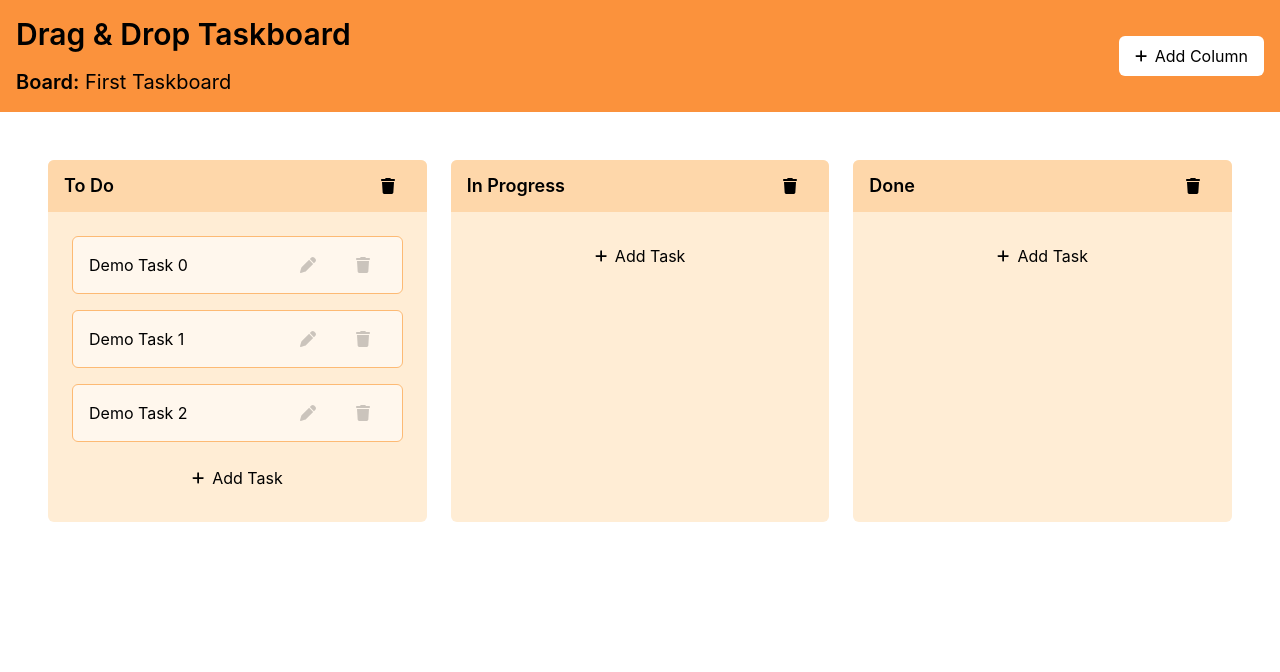
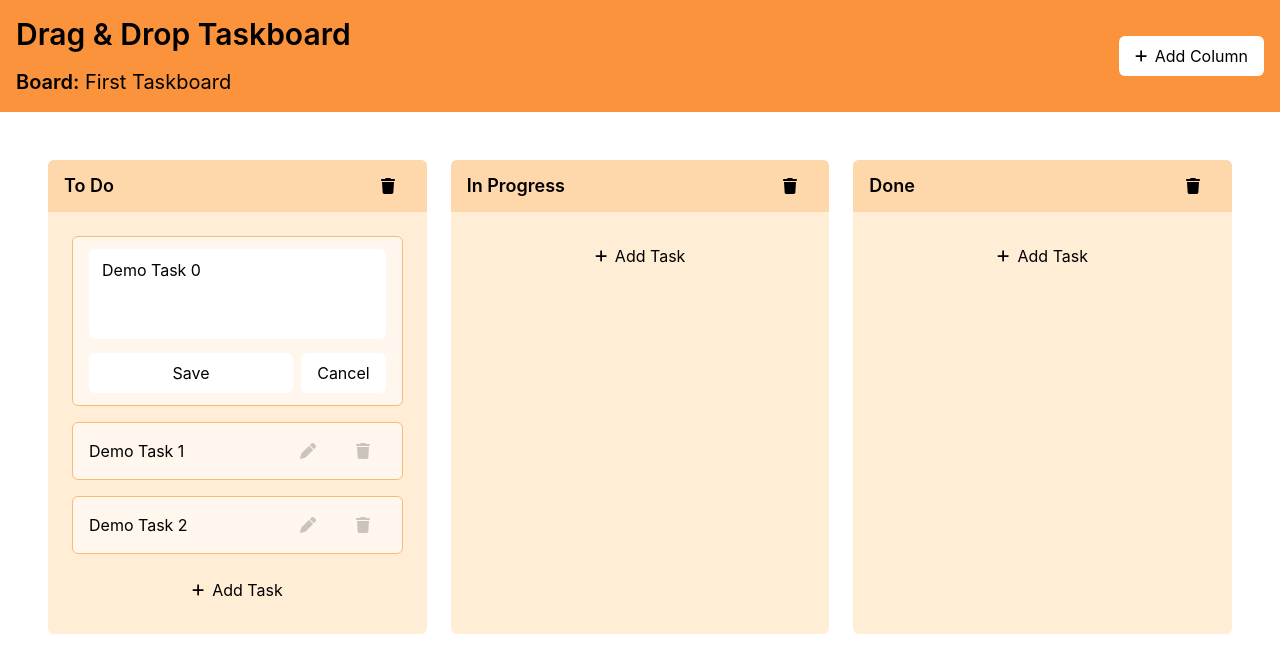
Before and after one commit to taskiranumut/taskboard, a React (Vite) app: page / in a window 1280 px wide. Both pictures are taken after a click on the button 307 px from the left and 265 px from the top of the page. Shown: the top 672 px of the page. Built offline with nearby package versions, Linux system fonts and the light colour scheme; the HTML template or start-up script is replaced by a standard one.

Commit message:
feat: add edit form into task item and activate submitting

```diff
--- a/src/components/Board/ColumnListItem.jsx
+++ b/src/components/Board/ColumnListItem.jsx
@@ -14,7 +14,7 @@ export default function ColumnListItem({ columnNum, columnData }) {
         columnNum={columnNum}
       />
       <div className="grid gap-4 p-6">
-        <TaskList items={items} />
+        <TaskList items={items} columnId={columnId} />
         <Button title="Add Task" fullWidth bgTransparent>
           <FontAwesomeIcon icon={faPlus} className="text-sm" />
           <span>Add Task</span>
--- a/src/components/Board/TaskList.jsx
+++ b/src/components/Board/TaskList.jsx
@@ -1,10 +1,10 @@
 import TaskListItem from "./TaskListItem";
 
-export default function TaskList({ items }) {
+export default function TaskList({ columnId, items }) {
   return (
     <>
       {items.map((item) => (
-        <TaskListItem key={item.id} itemData={item} />
+        <TaskListItem key={item.id} itemData={item} columnId={columnId} />
       ))}
     </>
   );
--- a/src/components/Board/TaskListItem.jsx
+++ b/src/components/Board/TaskListItem.jsx
@@ -1,24 +1,96 @@
+import { useState } from "react";
 import { FontAwesomeIcon } from "@fortawesome/react-fontawesome";
 import { faTrash, faPen } from "@fortawesome/free-solid-svg-icons";
 import Button from "../../shared/Button";
+import { setTaskDescription } from "../../store/slices/boardSlice";
+import { useDispatch } from "react-redux";
 
-export default function TaskListItem({ itemData }) {
+export default function TaskListItem({ columnId, itemData }) {
   const { id: taskId, description } = itemData;
 
+  const [isActiveEdit, setIsActiveEdit] = useState(false);
+  const [taskForm, setTaskForm] = useState({ description });
+  const dispatch = useDispatch();
+
+  const handleChange = (e) => {
+    setTaskForm((form) => ({
+      ...form,
+      [e.target.name]: e.target.value,
+    }));
+  };
+
+  const handleSubmitTask = (e) => {
+    e.preventDefault();
+
+    if (!taskForm.description) return;
+
+    dispatch(
+      setTaskDescription({
+        columnId,
+        taskId,
+        description: taskForm.description,
+      })
+    );
+
+    handleCloseEdit(false);
+  };
+
+  const handleOpenEdit = () => {
+    setIsActiveEdit(true);
+  };
+
+  const handleCloseEdit = (reset = true) => {
+    setIsActiveEdit(false);
+    if (reset) setTaskForm({ description });
+  };
+
   return (
-    <div
-      key={taskId}
-      className="flex justify-between items-center py-3 px-4 rounded-md bg-orange-50 cursor-pointer border border-orange-300 group"
+    <div className="flex justify-between items-center py-3 px-4 rounded-md bg-orange-50 cursor-pointer border border-orange-300 group">
+      {isActiveEdit ? (
+        <form className="w-full" onSubmit={handleSubmitTask}>
+          <div className="w-full">
+            <textarea
+              name="description"
+              rows="3"
+              className="px-3 py-2 w-full rounded-md outline-none border border-transparent focus:border-orange-400 transition-colors resize-none"
+              placeholder="Task description"
+              onChange={handleChange}
+              value={taskForm.description}
+            />
+          </div>
+          <div className="flex justify-start items-center gap-2 mt-2">
+            <Button type="submit" className="flex-1">
+              Save
+            </Button>
+            <Button className="flex-2" onClick={handleCloseEdit}>
+              Cancel
+            </Button>
+          </div>
+        </form>
+      ) : (
+        <>
+          <p className="me-2">{description}</p>
+          <div className="flex justify-end items-center gap-2 opacity-20 group-hover:opacity-100 transition-opacity">
+            <Button
+              className="px-1.5"
+              onClick={handleOpenEdit}
+              title="Edit Task"
+              iconBtn
+              bgTransparent
             >
-      <p>{description}</p>
-      <div className="flex justify-end items-center gap-2 opacity-20 group-hover:opacity-100 transition-opacity">
-        <Button className="px-1.5" title="Edit Task" iconBtn bgTransparent>
               <FontAwesomeIcon icon={faPen} />
             </Button>
-        <Button className="px-1.5" title="Delete Task" iconBtn bgTransparent>
+            <Button
+              className="px-1.5"
+              title="Delete Task"
+              iconBtn
+              bgTransparent
+            >
               <FontAwesomeIcon icon={faTrash} />
             </Button>
           </div>
+        </>
+      )}
     </div>
   );
 }
--- a/src/store/slices/boardSlice.js
+++ b/src/store/slices/boardSlice.js
@@ -86,9 +86,33 @@ export const boardSlice = createSlice({
         (column) => column.id !== columnId
       );
     },
+    setTaskDescription: (state, actions) => {
+      console.log("setTaskDescription actions:", actions);
+
+      const { columnId, taskId, description } = actions.payload;
+
+      const activeBoard = state.boards.find(
+        (board) => board.id === state.activeBoardId
+      );
+      if (!activeBoard) return;
+
+      const column = activeBoard.columns.find(
+        (column) => column.id === columnId
+      );
+      if (!column) return;
+
+      const task = column.items.find((item) => item.id === taskId);
+      if (!task) return;
+
+      task.description = description;
+    },
   },
 });
 
-export const { setActiveBoardId, setColumnTitle, setColumnList } =
-  boardSlice.actions;
+export const {
+  setActiveBoardId,
+  setColumnTitle,
+  setColumnList,
+  setTaskDescription,
+} = boardSlice.actions;
 export default boardSlice.reducer;
```
Lines whose indentation alone changed are shown as unchanged.
